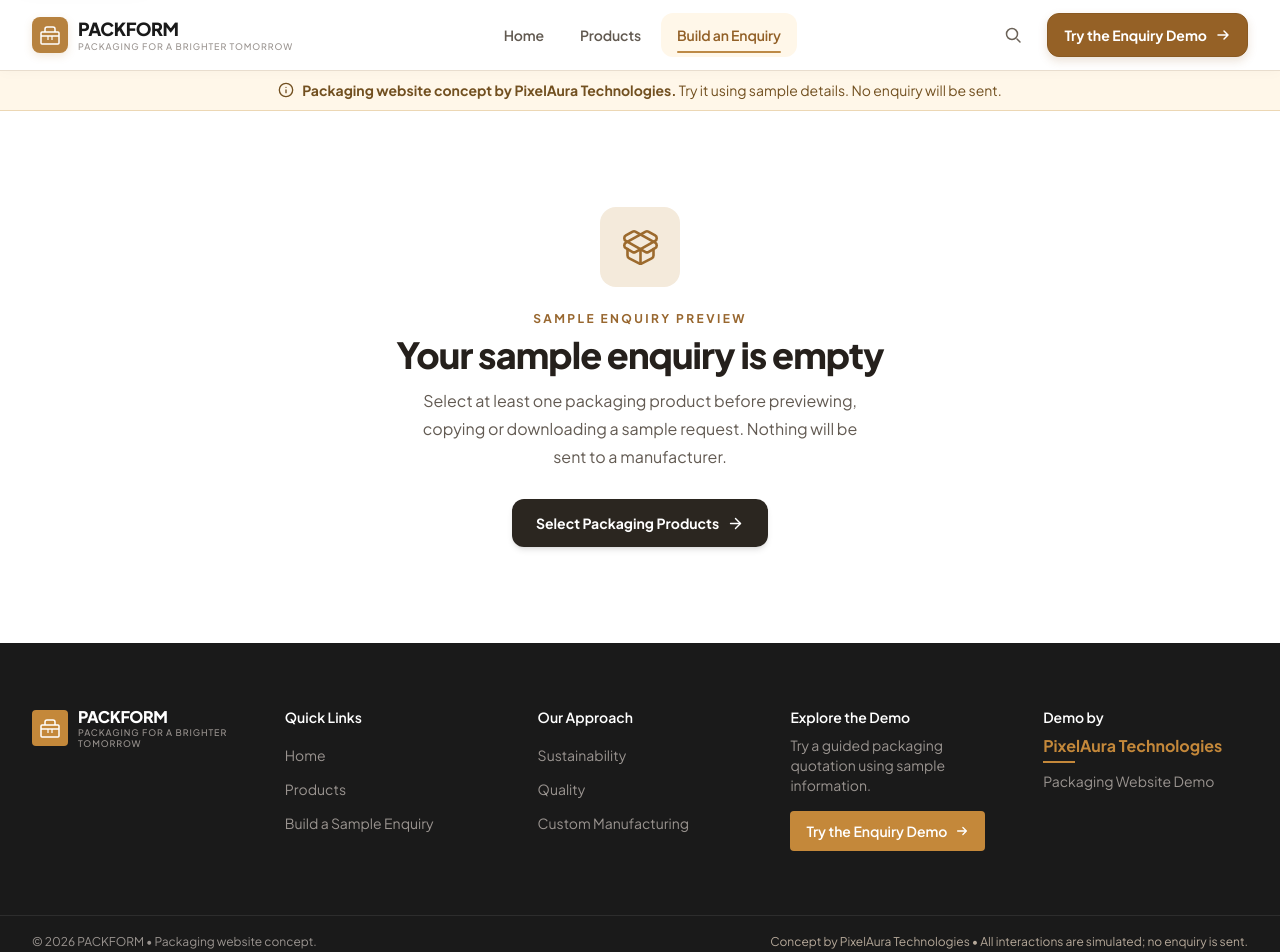
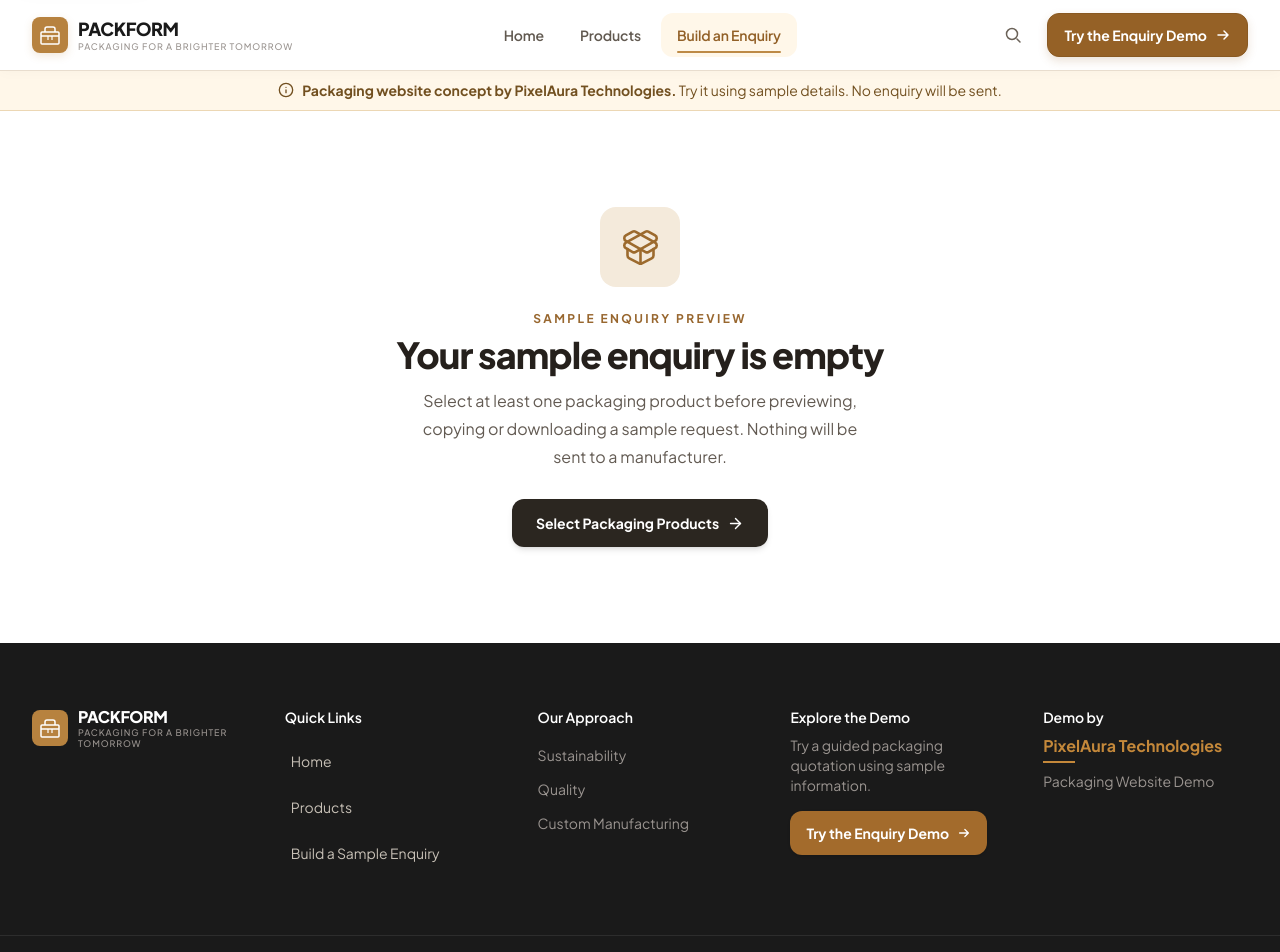
Before and after one commit to dhruvintejani/box_packaging, a React (Vite) app: page /quote/preview in a window 1280 px wide. Shown: the top 952 px of the page. Built offline with nearby package versions, Linux system fonts and the light colour scheme.

Commit message:
Add cohesive accessible hover feedback to footer links and enquiry action

```diff
--- a/src/components/Footer.tsx
+++ b/src/components/Footer.tsx
@@ -9,8 +9,8 @@ export default function Footer() {
         <div className="grid grid-cols-1 sm:grid-cols-2 lg:grid-cols-5 gap-8 lg:gap-12">
           {/* Brand */}
           <div className="lg:col-span-1">
-            <Link to="/" className="flex items-center gap-2.5 mb-4 group">
-              <div className="w-9 h-9 rounded-sm bg-[#c4883a] flex items-center justify-center shrink-0">
+            <Link to="/" className="group mb-4 inline-flex items-center gap-2.5 rounded-xl focus-visible:outline-2 focus-visible:outline-offset-4 focus-visible:outline-[#d9ab64]">
+              <div className="flex h-9 w-9 shrink-0 items-center justify-center rounded-lg bg-[#b7823f] transition-transform duration-300 group-hover:-rotate-3 group-hover:scale-105">
                 <svg width="22" height="22" viewBox="0 0 22 22" fill="none">
                   <rect x="2" y="8" width="18" height="12" rx="1" stroke="white" strokeWidth="1.5"/>
                   <path d="M6 8V5C6 3.895 6.895 3 8 3h6c1.105 0 2 .895 2 2v3" stroke="white" strokeWidth="1.5"/>
@@ -19,7 +19,7 @@ export default function Footer() {
                 </svg>
               </div>
               <div>
-                <div className="text-white font-extrabold text-base leading-tight tracking-tight">PACKFORM</div>
+                <div className="text-base font-extrabold leading-tight tracking-tight text-white transition-colors group-hover:text-[#e6b876]">PACKFORM</div>
                 <div className="text-[#9a9490] text-[9px] uppercase tracking-widest leading-tight font-medium">
                   Packaging for a Brighter Tomorrow
                 </div>
@@ -39,8 +39,9 @@ export default function Footer() {
                 <li key={to}>
                   <Link
                     to={to}
-                    className="text-sm text-[#9a9490] hover:text-white transition-colors cursor-pointer"
+                    className="group/footer inline-flex min-h-9 items-center gap-1.5 rounded-lg py-1 text-sm text-[#c7c0b6] transition-colors duration-200 hover:text-[#f4cd95] focus-visible:outline-2 focus-visible:outline-offset-2 focus-visible:outline-[#d9ab64]"
                   >
+                    <span aria-hidden="true" className="h-px w-0 bg-[#e6b876] transition-[width] duration-200 group-hover/footer:w-2" />
                     {label}
                   </Link>
                 </li>
@@ -66,10 +67,10 @@ export default function Footer() {
             <p className="text-sm text-[#9a9490] mb-4">Try a guided packaging quotation using sample information.</p>
             <button
               onClick={() => navigate('/quote')}
-              className="flex items-center gap-2 bg-[#c4883a] hover:bg-[#b07a30] active:bg-[#9e6d28] text-white text-sm font-semibold px-4 py-2.5 rounded transition-all duration-150 cursor-pointer"
+              className="group/footercta inline-flex min-h-11 items-center gap-2 rounded-xl bg-[#a36b2c] px-4 py-2.5 text-sm font-bold text-white shadow-sm transition-[transform,background-color,box-shadow] duration-200 hover:-translate-y-0.5 hover:bg-[#c48b41] hover:shadow-[0_8px_20px_rgba(0,0,0,.15)] focus-visible:outline-2 focus-visible:outline-offset-2 focus-visible:outline-[#d9ab64] active:translate-y-0"
             >
               Try the Enquiry Demo
-              <svg width="14" height="14" viewBox="0 0 16 16" fill="none">
+              <svg width="14" height="14" viewBox="0 0 16 16" fill="none" aria-hidden="true" className="transition-transform group-hover/footercta:translate-x-1">
                 <path d="M3 8h10M9 4l4 4-4 4" stroke="white" strokeWidth="1.5" strokeLinecap="round" strokeLinejoin="round"/>
               </svg>
             </button>
```
